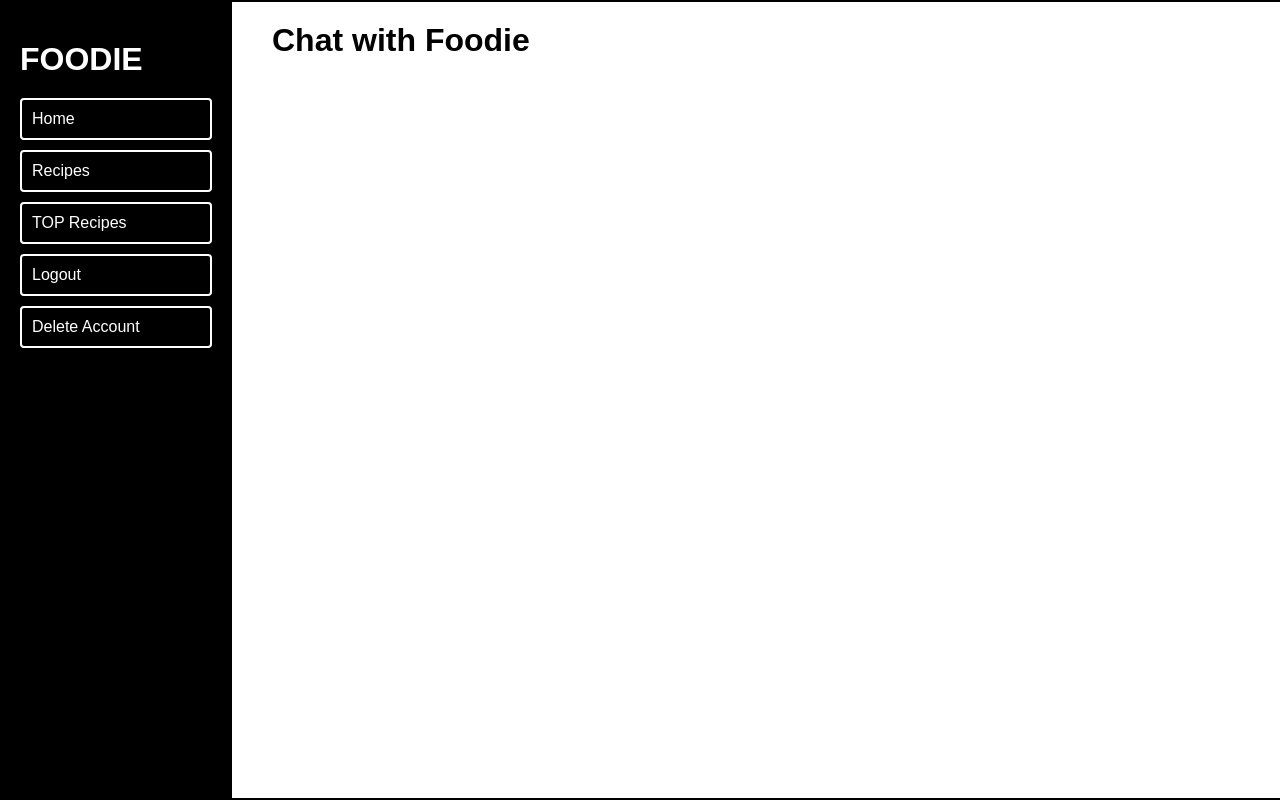
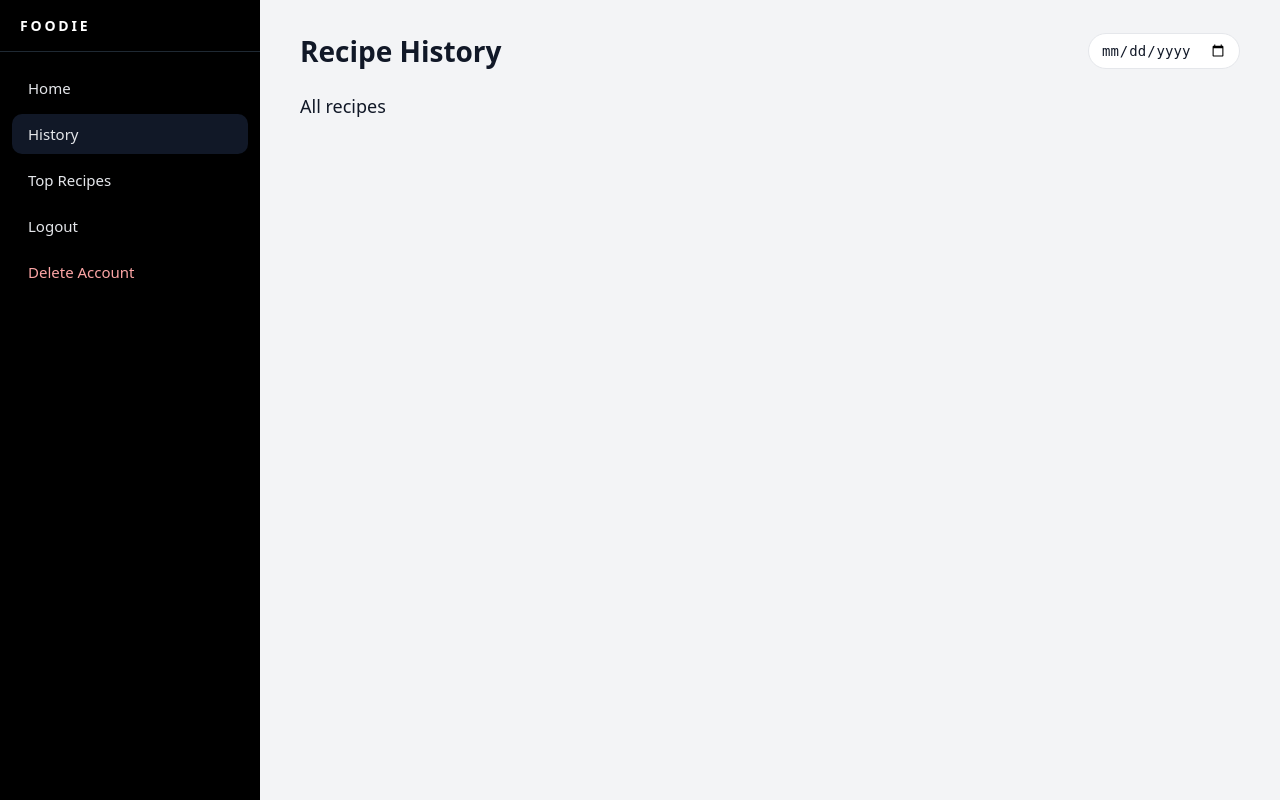
Before and after one commit to dmd1515/foodie_project, a Django app: page /my-recipes/ in a window 1280 px wide. Run offline with Django 4.2, Linux system fonts and the light colour scheme; the visitor is signed in with stand-in values (Sample User, id 1); data that the repository does not hold is empty; some libraries are stand-ins or nearby versions.

Commit message:
Recipes history layout

```diff
--- /dev/null
+++ b/foodie/foodie_app/static/styles1.css
@@ -0,0 +1,302 @@
+body {
+  margin: 0;
+  font-family: system-ui, -apple-system, BlinkMacSystemFont, "Segoe UI",
+    sans-serif;
+}
+
+/* Flex išdėstymas: sidebar + content */
+.layout {
+  display: flex;
+  min-height: 100vh;
+}
+
+/* Sidebar */
+.sidebar {
+  width: 260px;
+  background: #000;
+  color: #fff;
+  display: flex;
+  flex-direction: column;
+}
+
+.sidebar-header {
+  padding: 16px 20px;
+  border-bottom: 1px solid #1f2933;
+}
+
+.sidebar-header h1 {
+  font-size: 14px;
+  letter-spacing: 0.2em;
+  margin: 0;
+}
+
+/* Navigacija */
+.sidebar-nav {
+  padding: 16px 12px;
+  display: flex;
+  flex-direction: column;
+  gap: 6px;
+}
+
+.nav-link {
+  display: block;
+  padding: 10px 16px;
+  border-radius: 10px;
+  font-size: 15px;
+  color: #e5e7eb;
+  text-decoration: none; /* kad nebūtų violetinių underline linkų */
+}
+
+.nav-link:hover {
+  background: #111827;
+}
+
+.nav-link.active {
+  background: #111827;
+}
+
+.nav-link.danger {
+  color: #fca5a5;
+}
+
+/* Pagrindinis blokas dešinėje */
+.main-content {
+  flex: 1;
+  padding: 24px 40px;
+  background: #f3f4f6;
+}
+
+/* Chat area viduje */
+.chat-area h2 {
+  margin-top: 0;
+}
+/* ===== Bendri dalykai ===== */
+*,
+*::before,
+*::after {
+  box-sizing: border-box;
+}
+
+body {
+  margin: 0;
+  font-family: system-ui, -apple-system, BlinkMacSystemFont, "SF Pro Text",
+    "Segoe UI", sans-serif;
+  color: #111827;
+}
+
+/* Layout: sidebar + content */
+.layout {
+  display: flex;
+  min-height: 100vh;
+  background: #f3f4f6;
+}
+
+/* ===== Sidebar (kaip buvo) ===== */
+.sidebar {
+  width: 260px;
+  background: #000;
+  color: #fff;
+  display: flex;
+  flex-direction: column;
+}
+
+.sidebar-header {
+  padding: 16px 20px;
+  border-bottom: 1px solid #1f2933;
+}
+
+.sidebar-header h1 {
+  font-size: 14px;
+  letter-spacing: 0.2em;
+  margin: 0;
+}
+
+.sidebar-nav {
+  padding: 16px 12px;
+  display: flex;
+  flex-direction: column;
+  gap: 6px;
+}
+
+.nav-link {
+  display: block;
+  padding: 10px 16px;
+  border-radius: 10px;
+  font-size: 15px;
+  color: #e5e7eb;
+  text-decoration: none;
+}
+
+.nav-link:hover {
+  background: #111827;
+}
+
+.nav-link.active {
+  background: #111827;
+}
+
+.nav-link.danger {
+  color: #fca5a5;
+}
+
+/* ===== Main content ===== */
+.main-content {
+  flex: 1;
+  padding: 32px 40px;
+  background: #f3f4f6;
+  overflow-y: auto;
+}
+
+.history-wrapper {
+  max-width: 980px;
+  margin: 0 auto;
+}
+
+/* Header: "Recipe History" + date */
+.history-header {
+  display: flex;
+  justify-content: space-between;
+  align-items: center;
+  margin-bottom: 24px;
+}
+
+.history-header h2 {
+  margin: 0;
+  font-size: 28px;
+  font-weight: 600;
+}
+
+.history-filters {
+  display: flex;
+  gap: 12px;
+}
+
+.date-input {
+  padding: 8px 12px;
+  border-radius: 999px;
+  border: 1px solid #e5e7eb;
+  background: #fff;
+  font-size: 14px;
+  color: #111827;
+}
+
+/* Section title ("Today", "Yesterday", etc.) */
+.section-title {
+  font-size: 18px;
+  font-weight: 500;
+  margin: 8px 0 16px;
+}
+
+/* Kortelių tinklas */
+.recipes-grid {
+  display: grid;
+  grid-template-columns: repeat(auto-fill, minmax(320px, 1fr));
+  gap: 20px;
+}
+
+/* Viena recepto kortelė */
+.recipe-card {
+  background: #ffffff;
+  border-radius: 16px;
+  padding: 18px 20px 14px;
+  box-shadow: 0 10px 25px rgba(15, 23, 42, 0.08);
+  border: 1px solid #e5e7eb;
+  display: flex;
+  flex-direction: column;
+  gap: 10px;
+}
+
+/* Kortelės viršus */
+.recipe-card-header {
+  display: flex;
+  justify-content: space-between;
+  align-items: flex-start;
+  gap: 8px;
+}
+
+.recipe-title {
+  margin: 0;
+  font-size: 18px;
+  font-weight: 600;
+}
+
+.recipe-subtitle {
+  margin: 2px 0 0;
+  font-size: 13px;
+  color: #6b7280;
+}
+
+/* Ikonos mygtukas dešinėje */
+.icon-button {
+  border: none;
+  background: transparent;
+  font-size: 18px;
+  cursor: default;
+  color: #9ca3af;
+}
+
+/* Meta informacija (difficulty + time) */
+.recipe-meta {
+  display: flex;
+  align-items: center;
+  gap: 10px;
+  margin-top: 4px;
+}
+
+.badge {
+  display: inline-flex;
+  align-items: center;
+  padding: 4px 10px;
+  border-radius: 999px;
+  font-size: 11px;
+  font-weight: 500;
+}
+
+.badge-medium {
+  background: #fef3c7;
+  color: #92400e;
+}
+
+.meta-time {
+  font-size: 13px;
+  color: #1d4ed8;
+}
+
+/* Kortelės turinys */
+.recipe-body {
+  margin-top: 6px;
+}
+
+.label {
+  margin: 0;
+  font-size: 13px;
+  font-weight: 500;
+  color: #6b7280;
+}
+
+.ingredients {
+  margin: 2px 0 0;
+  font-size: 13px;
+  color: #4b5563;
+}
+
+/* Veiksmai kortelės apačioje */
+.card-actions {
+  display: flex;
+  justify-content: flex-end;
+  margin-top: 8px;
+}
+
+.save-btn {
+  border: none;
+  background: #111827;
+  color: #fff;
+  font-size: 12px;
+  padding: 6px 12px;
+  border-radius: 999px;
+  cursor: pointer;
+}
+
+.save-btn:hover {
+  background: #020617;
+}
--- a/foodie/foodie_app/templates/accounts/my_recipes.html
+++ b/foodie/foodie_app/templates/accounts/my_recipes.html
@@ -10,32 +10,59 @@
     <script src="https://cdnjs.cloudflare.com/ajax/libs/jquery/3.2.1/jquery.min.js">
     </script>
 <script src="https://cdnjs.cloudflare.com/ajax/libs/jspdf/1.5.3/jspdf.debug.js" integrity="sha384-NaWTHo/8YCBYJ59830LTz/P4aQZK1sS0SneOgAvhsIl3zBu8r9RevNg5lHCHAuQ/" crossorigin="anonymous"></script>    </script>
-        <link rel="stylesheet" href ="{% static 'styles.css' %}" />
+        <link rel="stylesheet" href ="{% static 'styles1.css' %}" />
 
 </head>
 <body>
+<div class="layout">
     <!-- Sidebar -->
-    <div class="sidebar">
-        <h1>FOODIE</h1>
-        <ul>
-            <li><a href="{% url 'home' %}">Home</a></li>
-            <li><a href="{% url 'my_recipes' %}">Recipes</a></li>
-            <li><a href="{% url 'top_recipes' %}">TOP Recipes</a></li>
-            <li><a href="{% url 'logout' %}">Logout</a></li>
-            <li><a href="{% url 'delete_account' %}" >Delete Account</a></li>
-        </ul>
-    </div>
+    <aside class="sidebar">
+        <div class="sidebar-header">
+            <h1>FOODIE</h1>
+        </div>
+
+        <nav class="sidebar-nav">
+            <a href="{% url 'home' %}"
+               class="nav-link {% if request.resolver_match.url_name == 'home' %}active{% endif %}">
+                Home
+            </a>
+
+            <a href="{% url 'my_recipes' %}"
+               class="nav-link {% if request.resolver_match.url_name == 'my_recipes' %}active{% endif %}">
+                History
+            </a>
+
+            <a href="{% url 'top_recipes' %}"
+               class="nav-link {% if request.resolver_match.url_name == 'top_recipes' %}active{% endif %}">
+                Top Recipes
+            </a>
+
+            <a href="{% url 'logout' %}" class="nav-link">Logout</a>
+            <a href="{% url 'delete_account' %}" class="nav-link danger">Delete Account</a>
+        </nav>
+    </aside>
 
     <!-- Main Content -->
-    <div class="main-content">
-        <div class="chat-area">
-            <h2>Chat with Foodie</h2> <!-- Pakeistas tekstas ir stilius -->
-            <div class="chat-messages" id="chat-messages">
+<div class="main-content">
+    <div class="history-wrapper">
+        <div class="history-header">
+            <h2>Recipe History</h2>
+            <div class="history-filters">
+                <input type="date" class="date-input" />
             </div>
         </div>
+
+        <!-- Galima vėliau daryti Today / Yesterday grupes, kol kas paliekam vieną sekciją -->
+        <section class="history-section">
+            <h3 class="section-title">All recipes</h3>
+            <div class="recipes-grid" id="chat-messages"></div>
+        </section>
     </div>
+</div>
 
+</div>
 </body>
+
 
 <script id="recipes-data" type="application/json">
     {{ recipes_json|safe }}
@@ -43,38 +70,149 @@
 
 
 <script>
-    const recipes = JSON.parse(
-        document.getElementById('recipes-data').textContent
-    );
-    const chatMessages = document.getElementById('chat-messages');
+  // Receptai iš Django
+  const recipes = JSON.parse(
+    document.getElementById("recipes-data").textContent
+  );
 
-    const container = document.getElementById('recipes-container');
+  const grid = document.getElementById("chat-messages");
+  const dateInput = document.querySelector(".date-input");
+
+  // Ištraukiam datą YYYY-MM-DD iš created_at
+  function getRecipeDate(recipe) {
+    if (recipe.created_at) {
+      return recipe.created_at.toString().slice(0, 10);
+    }
+    return "";
+  }
+
+  // Universalus helperis: iš "['A', 'B']" -> ['A','B']
+  function parseList(field) {
+    if (!field) return [];
+    if (Array.isArray(field)) return field;
+
+    try {
+      // pakeičiam viengubas kabutes į dvigubas ir parse'inam kaip JSON
+      const jsonText = field.toString().replace(/'/g, '"');
+      const parsed = JSON.parse(jsonText);
+      if (Array.isArray(parsed)) return parsed;
+    } catch (e) {
+      // fallback – skaidom per kablelius
+      return field
+        .toString()
+        .replace(/^\[/, "")
+        .replace(/\]$/, "")
+        .replace(/'/g, "")
+        .split(",")
+        .map((s) => s.trim())
+        .filter(Boolean);
+    }
+    return [];
+  }
+
+  // Formatuojam ingredientų tekstą kortelei
+  function formatIngredients(field) {
+    return parseList(field).join(", ");
+  }
+
+  // ===== PDF generavimas tik su reikalingais laukais =====
+  function SaveRecipeAsPDF(recipe) {
+    const doc = new jsPDF();
+
+    const title = recipe.name || "Recipe";
+    const ingredients = parseList(recipe.ingredients);
+    const instructions = parseList(recipe.instructions);
+
+    let lines = [];
+
+    lines.push(title);
+    lines.push(""); // tuščia eilutė
+
+    lines.push("Ingredients:");
+    ingredients.forEach((ing) => {
+      lines.push("- " + ing);
+    });
+
+    lines.push(""); // tarpas
+    lines.push("Instructions:");
+    instructions.forEach((step, i) => {
+      lines.push(`${i + 1}. ${step}`);
+    });
+
+    const text = lines.join("\n");
+
+    doc.setFontSize(10);
+    const split = doc.splitTextToSize(text, 180); // kad neliptų už kraštų
+    doc.text(split, 10, 10);
+    doc.save(`${title}.pdf`);
+  }
+
+  // Pagrindinė funkcija – perpiešti korteles su (ar be) datos filtro
+  function renderRecipes(filterDate = null) {
+    grid.innerHTML = "";
 
     recipes.forEach((recipe) => {
-        const botMessage = document.createElement('div');
-            botMessage.className = 'message bot';
-            botMessage.innerHTML = `<strong>${recipe.name}</strong><br/>` +
-                                `Cooking Time: ${recipe.cookingTime}<br/>` +
-                                `<strong>Ingredients:</strong><br/>${recipe.ingredients.map(ing => `- ${ing}`).join('<br/>')}<br/>` +
-                                `<strong>Instructions:</strong><br/>${recipe.instructions.map((inst, index) => `${index + 1}. ${inst}`).join('<br/>')}`;
+      const recipeDate = getRecipeDate(recipe);
 
-            const saveBtn = document.createElement('button');
-            saveBtn.className = 'edit-button';
-            saveBtn.textContent = 'Save as PDF';
-            saveBtn.addEventListener('click', () => SaveRecipeAsPDF(botMessage));
-            botMessage.appendChild(saveBtn);
+      if (filterDate && recipeDate !== filterDate) {
+        return;
+      }
 
-            chatMessages.appendChild(botMessage);
+      const card = document.createElement("article");
+      card.className = "recipe-card";
+
+      const title = recipe.name || "Untitled recipe";
+      const cookingTime = recipe.cookingTime || "N/A";
+      const ingredientsText = formatIngredients(recipe.ingredients);
+      const difficulty = recipe.difficulty || "Medium";
+
+      card.innerHTML = `
+        <div class="recipe-card-header">
+          <div>
+            <h4 class="recipe-title">${title}</h4>
+            <p class="recipe-subtitle">
+              ${recipeDate || ""}
+            </p>
+          </div>
+          <button class="icon-button" type="button">🍽</button>
+        </div>
+
+        <div class="recipe-meta">
+          <span class="badge badge-medium">${difficulty}</span>
+          <span class="meta-time">⏱ ${cookingTime}</span>
+        </div>
+
+        <div class="recipe-body">
+          <p class="label">Ingredients:</p>
+          <p class="ingredients">${ingredientsText}</p>
+        </div>
+
+        <div class="card-actions">
+          <button class="save-btn" type="button">Save as PDF</button>
+        </div>
+      `;
+
+      const saveBtn = card.querySelector(".save-btn");
+      // čia perduodam ne kortelę, o RECEPTĄ
+      saveBtn.addEventListener("click", () => SaveRecipeAsPDF(recipe));
+
+      grid.appendChild(card);
     });
+  }
 
-    function SaveRecipeAsPDF(messageElement) {
-          const doc = new jsPDF();
-          const text = messageElement.textContent;
+  // Inicinis atvaizdavimas – visi receptai
+  renderRecipes();
 
-          doc.setFontSize(8);
-          doc.text(text, 10, 10);
-          // force download
-          doc.save('Recipe.pdf');
-        }
+  // Filtravimas pagal datą
+  if (dateInput) {
+    dateInput.addEventListener("change", () => {
+      const selected = dateInput.value || null;
+      renderRecipes(selected);
+    });
+  }
 </script>
+
+
+
+
 </html>
```
